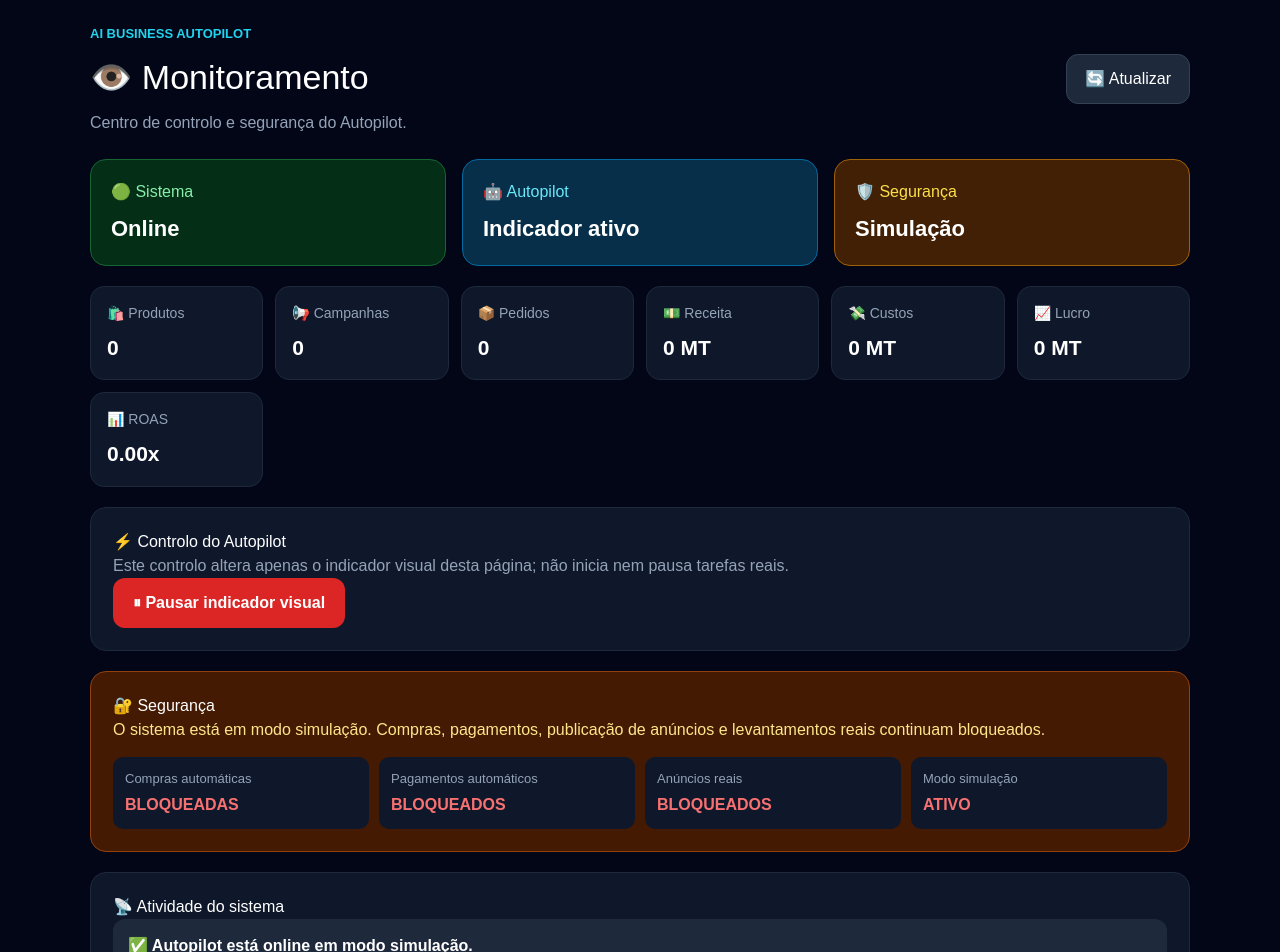
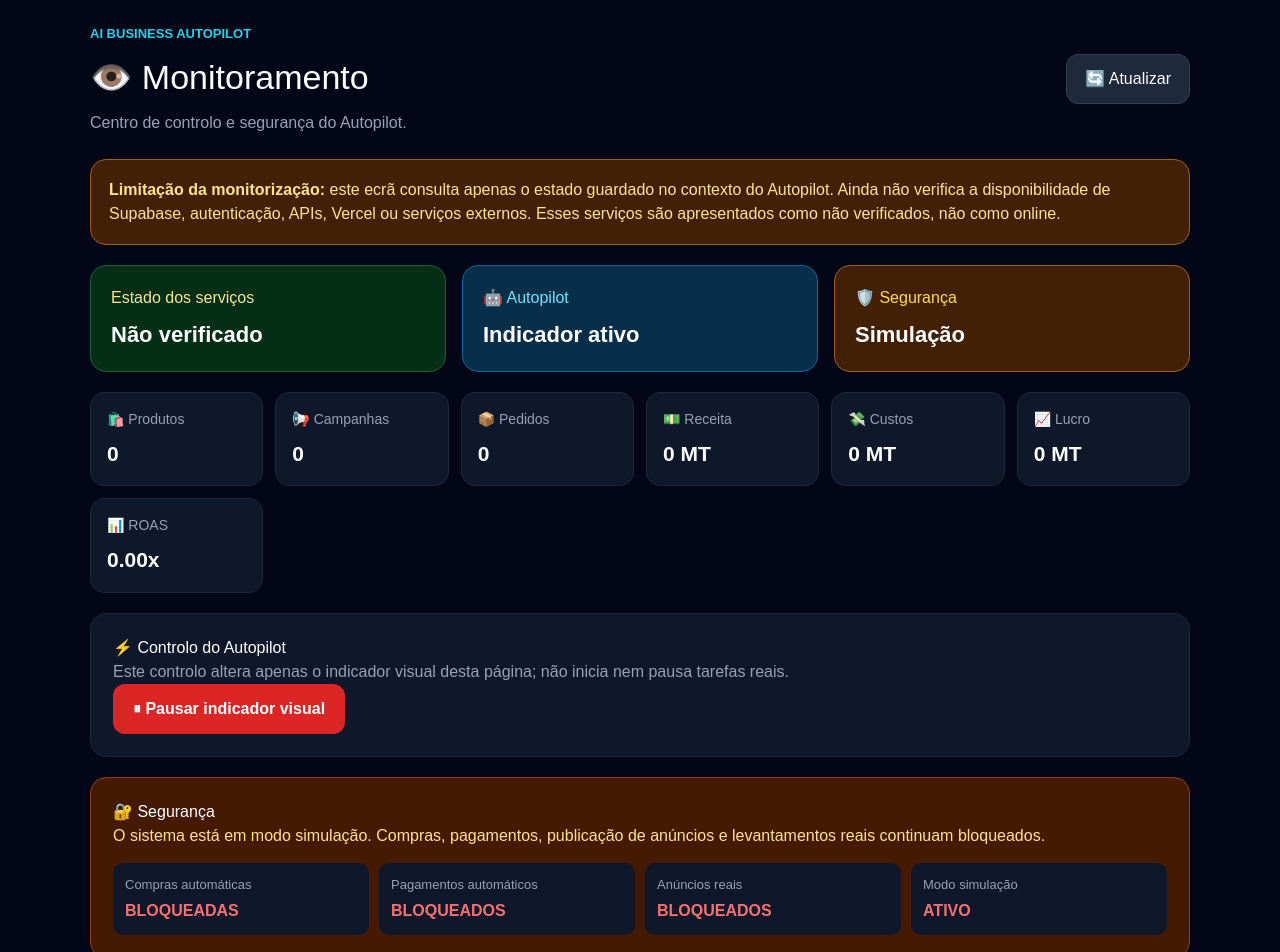
Before and after one commit to fernandomucavele-gif/ai-business-autopilot, a Next.js app: page /monitoring in a window 1280 px wide. Shown: the top 952 px of the page. Built offline with nearby package versions, Linux system fonts and the light colour scheme; no server answers.

Commit message:
Show unverified service health honestly in Monitoring AI

```diff
--- a/app/monitoring/page.tsx
+++ b/app/monitoring/page.tsx
@@ -20,14 +20,14 @@ export default function MonitoringPage() {
       id: 1,
       time: "Agora",
       message:
-        "Autopilot está online em modo simulação.",
+        "Painel local carregado. Estado dos serviços externos não verificado.",
       type: "success",
     },
     {
       id: 2,
       time: "Agora",
       message:
-        "Monitoramento automático ativo.",
+        "Atualização manual do estado local disponível; monitorização automática ainda não integrada.",
       type: "info",
     },
     {
@@ -144,6 +144,19 @@ export default function MonitoringPage() {
 
         <section
           style={{
+            background: "#422006",
+            border: "1px solid #a16207",
+            borderRadius: "16px",
+            padding: "18px",
+            marginBottom: "20px",
+            color: "#fde68a",
+          }}
+        >
+          <strong>Limitação da monitorização:</strong> este ecrã consulta apenas o estado guardado no contexto do Autopilot. Ainda não verifica a disponibilidade de Supabase, autenticação, APIs, Vercel ou serviços externos. Esses serviços são apresentados como não verificados, não como online.
+        </section>
+
+        <section
+          style={{
             display: "grid",
             gridTemplateColumns:
               "repeat(auto-fit, minmax(200px, 1fr))",
@@ -152,11 +165,11 @@ export default function MonitoringPage() {
           }}
         >
           <StatusCard
-            title="🟢 Sistema"
-            value="Online"
+            title="Estado dos serviços"
+            value="Não verificado"
             background="#052e16"
             border="#166534"
-            valueColor="#86efac"
+            valueColor="#fde68a"
           />
 
           <StatusCard
```
